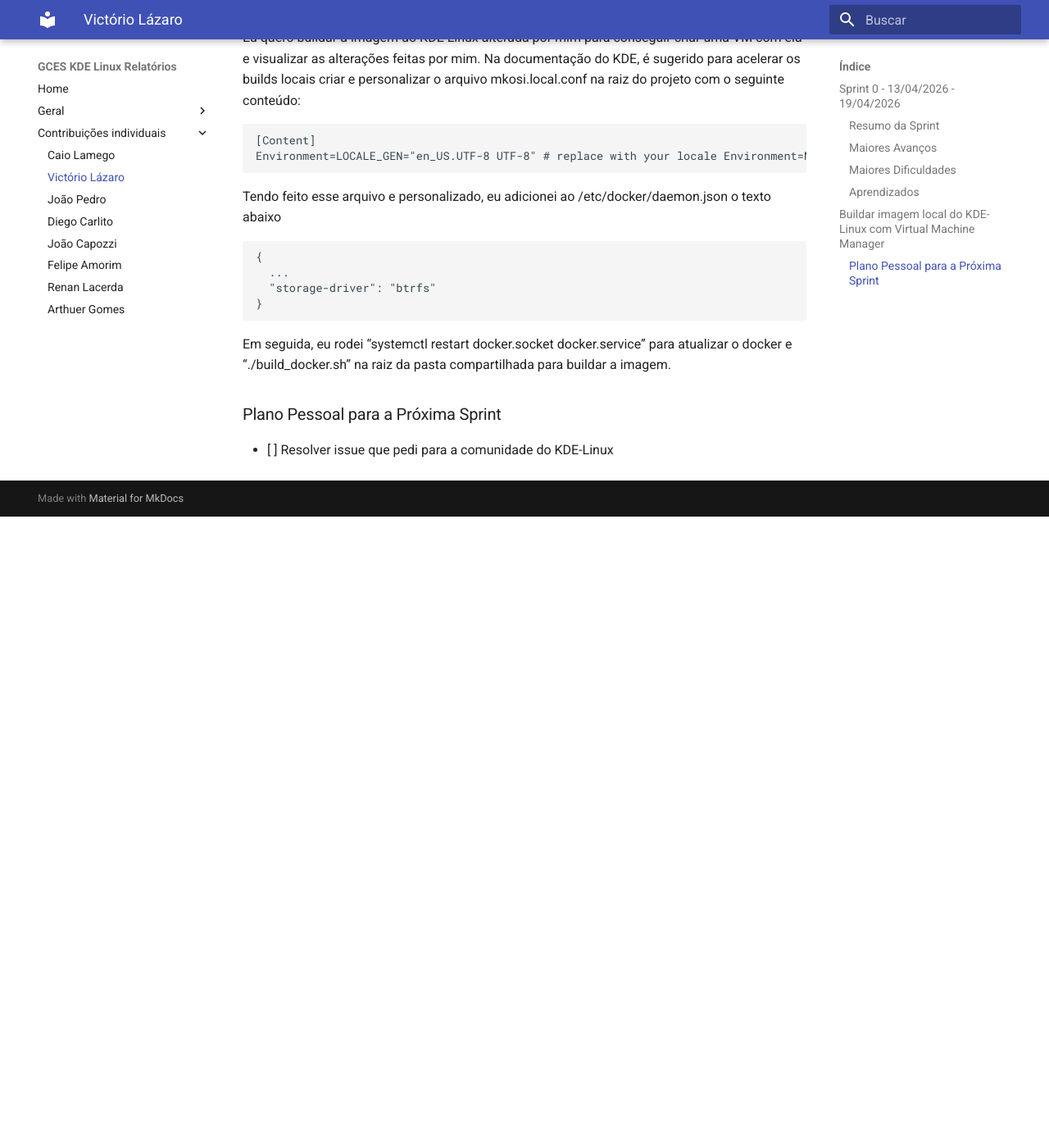
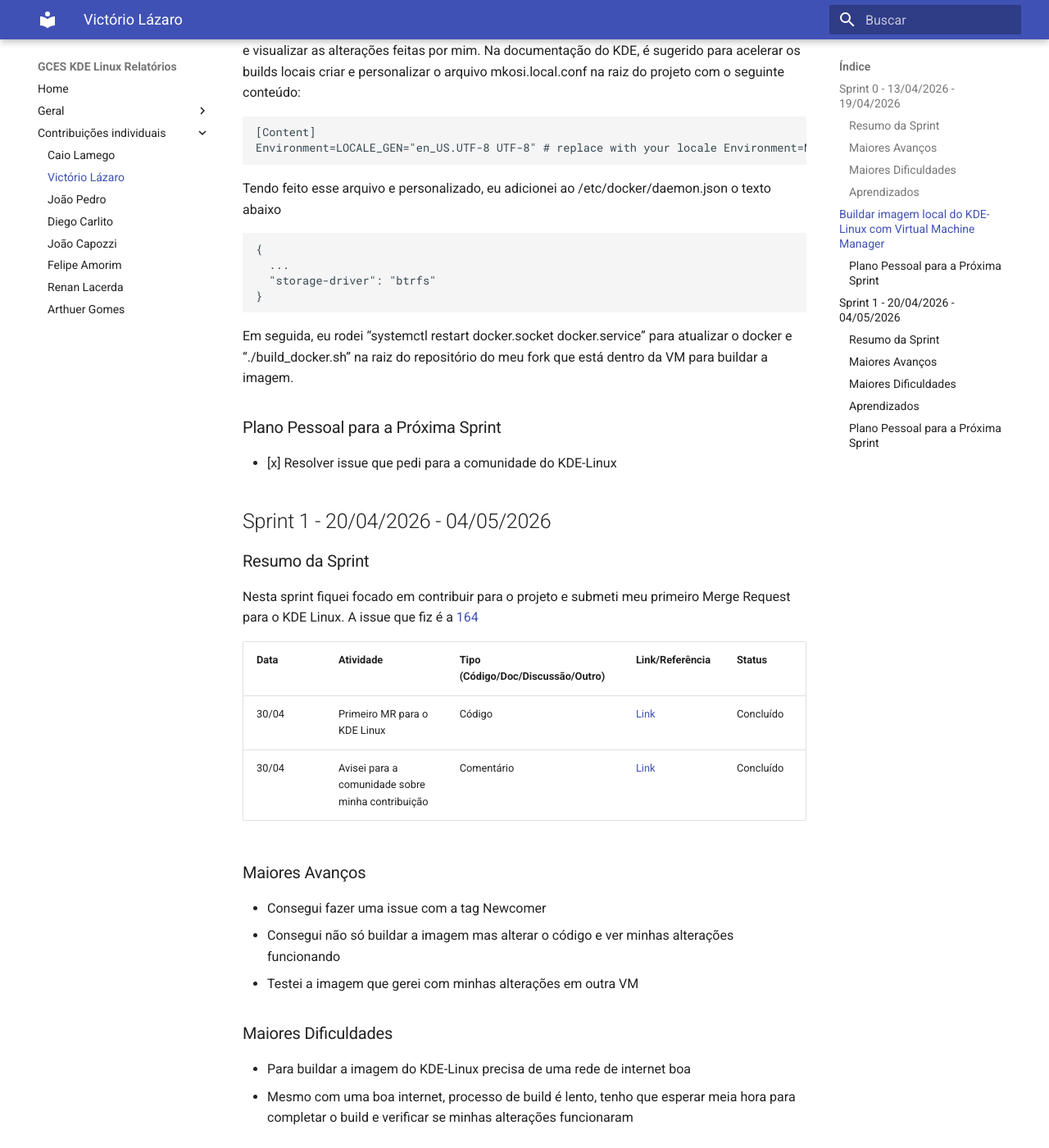
Before and after one commit to caiolamego/GCES-KDELinux-relatorios, an MkDocs documentation site: the page built from docs/contribuicoes_individuais/victoriolazaro/diarioDeBordo.md, in a window 1280 px wide and 1400 px high, scrolled down 9181 px. Shown: the whole window at 82% size. Built offline with MkDocs 1.6.1 and Material for MkDocs 9.7.7, drawn with Linux system fonts in a browser that asks for light colours; before the commit the page ends 9811 px from its top, so only the background shows below that; some of the changed text lies outside the part shown.

Commit message:
Relato sprint 01

````diff
--- a/docs/contribuicoes_individuais/victoriolazaro/diarioDeBordo.md
+++ b/docs/contribuicoes_individuais/victoriolazaro/diarioDeBordo.md
@@ -81,15 +81,17 @@
 
 ![Tela de boas-vindas do KDE](./assets/welcome_screen_kde.png)
 
-Para buildar as imagens do meu repositório fork do KDE-Linux disponibilizei meu repositório para a VM. Para isso, usei o VirtioFS. Primeiro, desliguei a máquina. Fui em Details e habilitei a opção "Enable shared memory"
+Para buildar as imagens do meu repositório fork do KDE-Linux eu clonei o repositório na VM.
+
+Para compartilhar arquivos entre a VM e meu host, uso o VirtioFS. Primeiro, desligue a máquina. Vá em Details e habilitei a opção "Enable shared memory"
 
 ![Habilitar memória compartilhada](./assets/enable_shared_memory.png)
 
-Em seguida, fui em Add Hardware e selecionei um Filesystem. Escolhi o caminho do fork no host. Para a pasta de destino, eu selecionei a pasta shared na VM.
+Em seguida, vá em Add Hardware e selecione um Filesystem.
 
 ![Criar Filesystem compartilhado](./assets/filesystem.png)
 
-No terminal da pasta compartilhada na VM, eu só dei os comandos abaixo para montar o repositório compartilhado
+No terminal da pasta compartilhada na VM, é só dar os comandos abaixo para montar o repositório compartilhado
 
 ```
 sudo mkdir -p /mnt/shared
@@ -116,8 +118,40 @@
 }
 ```
 
-Em seguida, eu rodei “systemctl restart docker.socket docker.service” para atualizar o docker e “./build_docker.sh” na raiz da pasta compartilhada para buildar a imagem.
+Em seguida, eu rodei “systemctl restart docker.socket docker.service” para atualizar o docker e “./build_docker.sh” na raiz do repositório do meu fork que está dentro da VM para buildar a imagem.
 
 ### Plano Pessoal para a Próxima Sprint
 
-* [ ] Resolver issue que pedi para a comunidade do KDE-Linux
+* [x] Resolver issue que pedi para a comunidade do KDE-Linux
+
+## Sprint 1 - 20/04/2026 - 04/05/2026
+
+### Resumo da Sprint
+
+Nesta sprint fiquei focado em contribuir para o projeto e submeti meu primeiro Merge Request para o KDE Linux. A issue que fiz é a [164](https://invent.kde.org/kde-linux/kde-linux/-/work_items/164#note_1470816)
+
+| Data  | Atividade | Tipo (Código/Doc/Discussão/Outro) | Link/Referência | Status |
+| ----- | --------- | --------------------------------- | --------------- | ------ |
+| 30/04 | Primeiro MR para o KDE Linux | Código |  [Link](https://invent.kde.org/kde-linux/kde-linux/-/merge_requests/501) | Concluído |
+| 30/04 | Avisei para a comunidade sobre minha contribuição | Comentário |  [Link](https://invent.kde.org/kde-linux/kde-linux/-/work_items/164#note_1484829) | Concluído |
+
+### Maiores Avanços
+
+* Consegui fazer uma issue com a tag Newcomer
+* Consegui não só buildar a imagem mas alterar o código e ver minhas alterações funcionando
+* Testei a imagem que gerei com minhas alterações em outra VM
+
+### Maiores Dificuldades
+
+* Para buildar a imagem do KDE-Linux precisa de uma rede de internet boa
+* Mesmo com uma boa internet, processo de build é lento, tenho que esperar meia hora para completar o build e verificar se minhas alterações funcionaram
+
+
+### Aprendizados
+
+* Compreendi mais sobre como o build funciona
+* Aprendi mais sobre o código do repositório
+
+### Plano Pessoal para a Próxima Sprint
+
+* [ ] Procurar nova issue NewComer para contribuir
````
